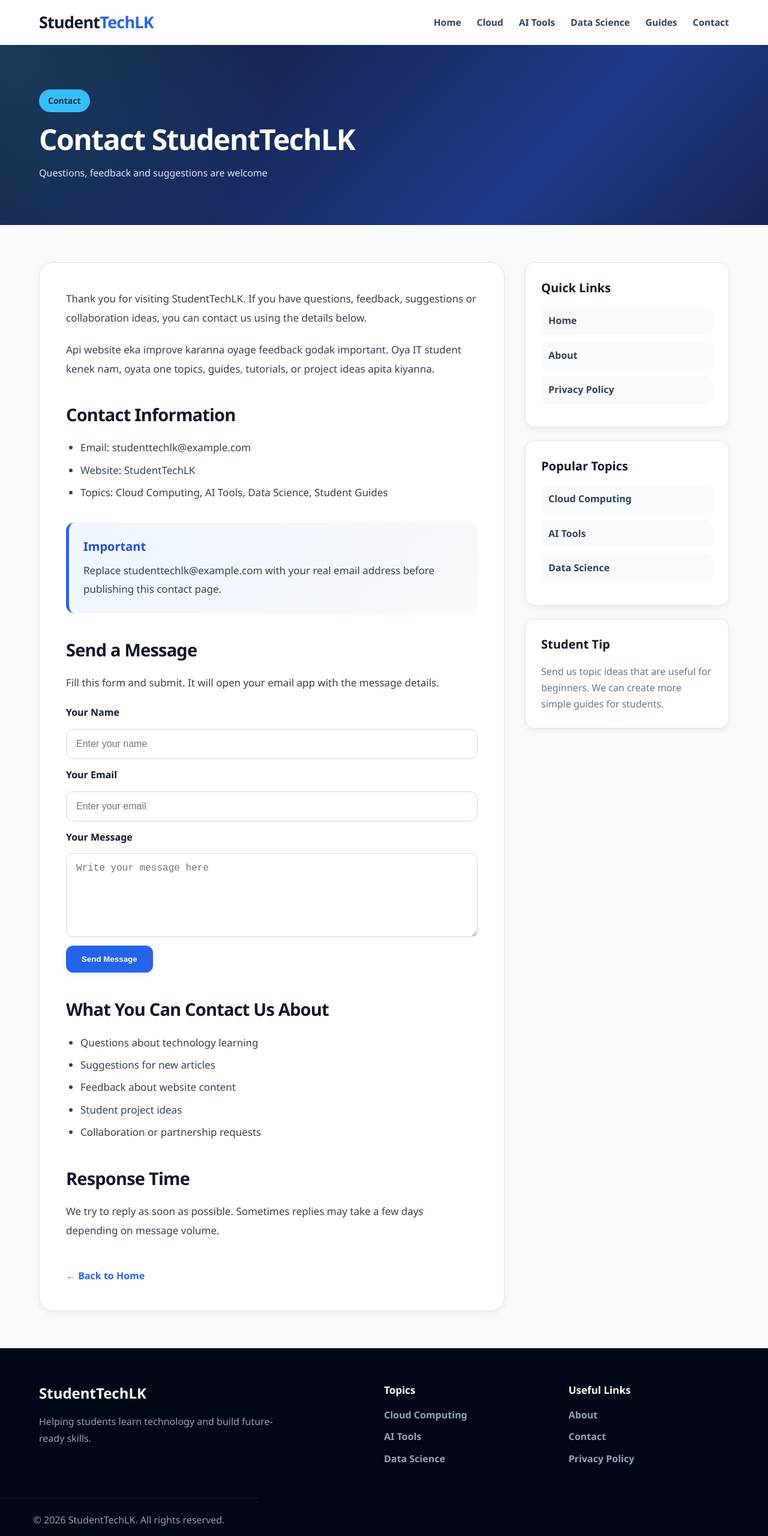
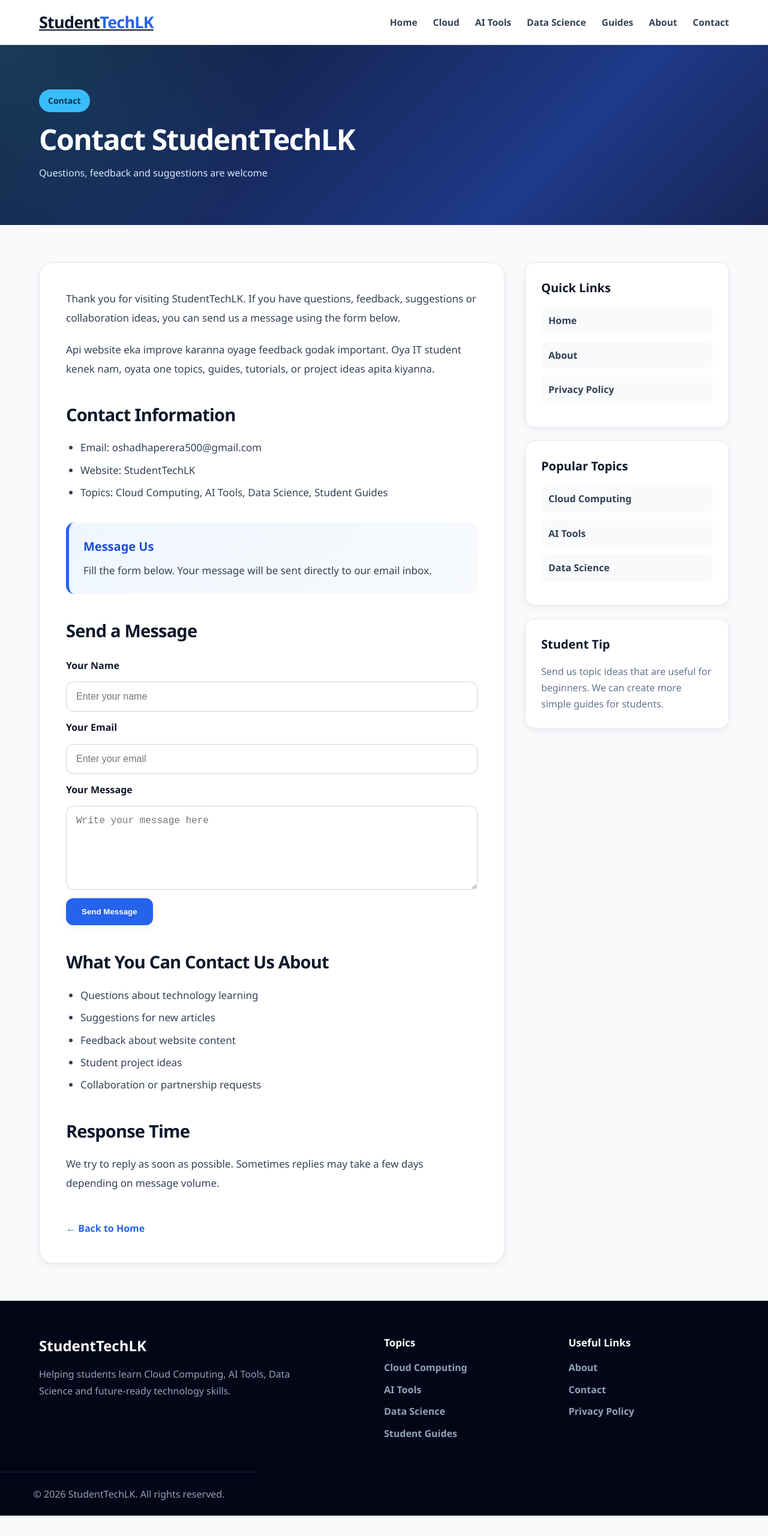
Before and after one commit to cit-24-01-0476-maker/studenttechlk, a plain HTML site: page contact.html in a window 1280 px wide. Shown: the whole page at 60% size. After the commit the page ends 2526 px from the top, so only its background shows below. Drawn offline with Linux system fonts and the light colour scheme.

Commit message:
Add files via upload

```diff
--- a/contact.html
+++ b/contact.html
@@ -15,17 +15,17 @@
 </head>
 <body>
 
-  <!-- Header -->
   <header class="header">
     <div class="container nav-container">
-      <div class="logo">Student<span>TechLK</span></div>
+      <a href="index.html" class="logo">Student<span>TechLK</span></a>
 
       <nav id="navMenu">
         <a href="index.html">Home</a>
         <a href="cloud-computing.html">Cloud</a>
         <a href="ai-tools.html">AI Tools</a>
         <a href="data-science.html">Data Science</a>
-        <a href="#">Guides</a>
+        <a href="index.html#articles">Guides</a>
+        <a href="about.html">About</a>
         <a href="contact.html">Contact</a>
       </nav>
 
@@ -33,7 +33,6 @@
     </div>
   </header>
 
-  <!-- Page Hero -->
   <section class="article-hero">
     <div class="container">
       <p class="article-category">Contact</p>
@@ -42,15 +41,13 @@
     </div>
   </section>
 
-  <!-- Main Content -->
   <main class="article-layout container">
 
     <article class="article-content">
 
       <p>
         Thank you for visiting StudentTechLK. If you have questions, feedback,
-        suggestions or collaboration ideas, you can contact us using the details
-        below.
+        suggestions or collaboration ideas, you can send us a message using the form below.
       </p>
 
       <p>
@@ -62,27 +59,25 @@
       <h2>Contact Information</h2>
 
       <ul>
-        <li>Email: studenttechlk@example.com</li>
+        <li>Email: oshadhaperera500@gmail.com</li>
         <li>Website: StudentTechLK</li>
         <li>Topics: Cloud Computing, AI Tools, Data Science, Student Guides</li>
       </ul>
 
       <div class="article-note">
-        <h3>Important</h3>
+        <h3>Message Us</h3>
         <p>
-          Replace studenttechlk@example.com with your real email address before
-          publishing this contact page.
+          Fill the form below. Your message will be sent directly to our email inbox.
         </p>
       </div>
 
       <h2>Send a Message</h2>
 
-      <p>
-        Fill this form and submit. It will open your email app with the message
-        details.
-      </p>
+      <form class="contact-form" action="https://formsubmit.co/oshadhaperera500@gmail.com" method="POST">
 
-      <form class="contact-form" action="mailto:studenttechlk@example.com" method="post" enctype="text/plain">
+        <input type="hidden" name="_subject" value="New message from StudentTechLK website" />
+        <input type="hidden" name="_template" value="table" />
+        <input type="hidden" name="_captcha" value="false" />
 
         <label for="name">Your Name</label>
         <input type="text" id="name" name="Name" placeholder="Enter your name" required />
@@ -118,7 +113,6 @@
 
     </article>
 
-    <!-- Sidebar -->
     <aside class="sidebar">
 
       <div class="sidebar-box">
@@ -147,13 +141,15 @@
 
   </main>
 
-  <!-- Footer -->
   <footer class="footer">
     <div class="container footer-grid">
 
       <div>
         <h3>StudentTechLK</h3>
-        <p>Helping students learn technology and build future-ready skills.</p>
+        <p>
+          Helping students learn Cloud Computing, AI Tools, Data Science and
+          future-ready technology skills.
+        </p>
       </div>
 
       <div>
@@ -161,6 +157,7 @@
         <a href="cloud-computing.html">Cloud Computing</a>
         <a href="ai-tools.html">AI Tools</a>
         <a href="data-science.html">Data Science</a>
+        <a href="index.html#articles">Student Guides</a>
       </div>
 
       <div>
--- a/script.js
+++ b/script.js
@@ -2,13 +2,3 @@
   const navMenu = document.getElementById("navMenu");
   navMenu.classList.toggle("show");
 }
-
-function subscribeUser(event) {
-  event.preventDefault();
-
-  const email = document.getElementById("emailInput").value;
-
-  alert("Thank you! " + email + " subscribed successfully.");
-
-  document.getElementById("emailInput").value = "";
-}
```
Also changed, not shown: index.html (+13 -2 lines).
